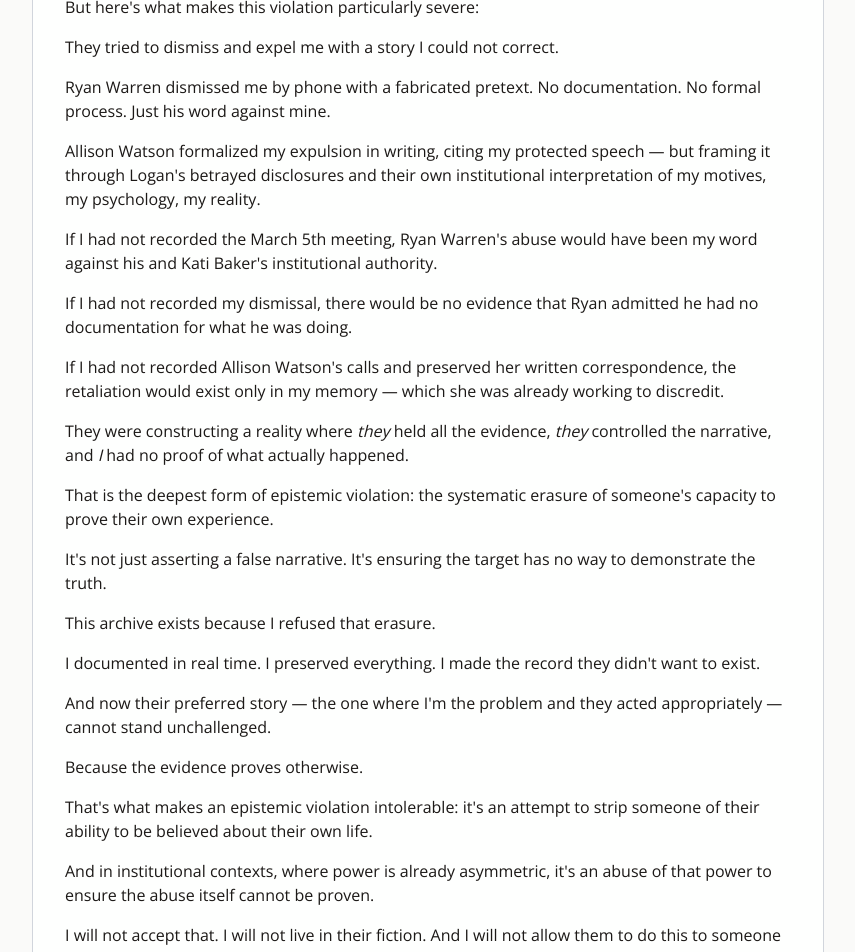
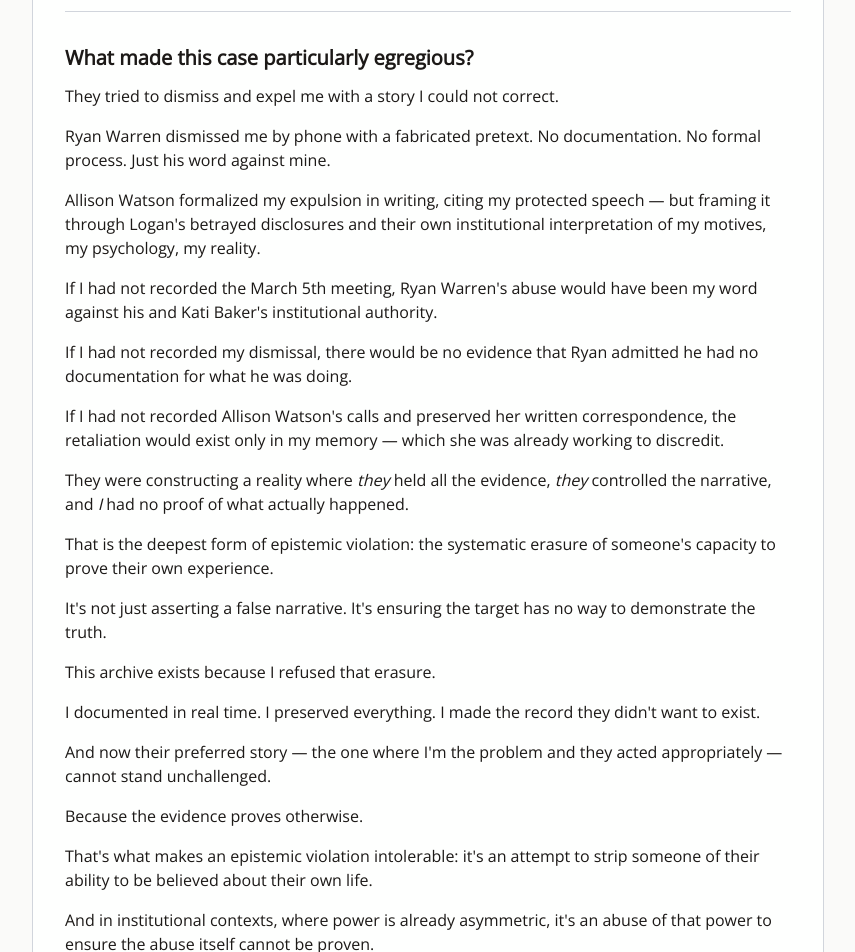
Before and after one commit to rswfire/rswfire.oprd, a Next.js app: page /faq in a window 1280 px wide. Shown: the part 7120-8072 px from the top of the page, without its empty margins (368-1223 px from the left). Built offline with nearby package versions, Linux system fonts and the light colour scheme.

Commit message:
Updated Faq.tsx

```diff
--- a/app/(archive)/faq/page.tsx
+++ b/app/(archive)/faq/page.tsx
@@ -259,23 +259,6 @@ export default function FAQPage() {
                         <div>This archive is my refusal.</div>
                         <div>Because once you let an institution overwrite reality with their preferred story, you've given them permission to do it again. To you. To others. Without limit.</div>
                         <div>An epistemic violation isn't just about one person's experience. It's about who gets to say what's real &mdash; and what happens when documentation proves the institution wrong.</div>
-                        <div>But here's what makes this violation particularly severe:</div>
-                        <div>They tried to dismiss and expel me with a story I could not correct.</div>
-                        <div>Ryan Warren dismissed me by phone with a fabricated pretext. No documentation. No formal process. Just his word against mine.</div>
-                        <div>Allison Watson formalized my expulsion in writing, citing my protected speech &mdash; but framing it through Logan's betrayed disclosures and their own institutional interpretation of my motives, my psychology, my reality.</div>
-                        <div>If I had not recorded the March 5th meeting, Ryan Warren's abuse would have been my word against his and Kati Baker's institutional authority.</div>
-                        <div>If I had not recorded my dismissal, there would be no evidence that Ryan admitted he had no documentation for what he was doing.</div>
-                        <div>If I had not recorded Allison Watson's calls and preserved her written correspondence, the retaliation would exist only in my memory &mdash; which she was already working to discredit.</div>
-                        <div>They were constructing a reality where <em>they</em> held all the evidence, <em>they</em> controlled the narrative, and <em>I</em> had no proof of what actually happened.</div>
-                        <div>That is the deepest form of epistemic violation: the systematic erasure of someone's capacity to prove their own experience.</div>
-                        <div>It's not just asserting a false narrative. It's ensuring the target has no way to demonstrate the truth.</div>
-                        <div>This archive exists because I refused that erasure.</div>
-                        <div>I documented in real time. I preserved everything. I made the record they didn't want to exist.</div>
-                        <div>And now their preferred story &mdash; the one where I'm the problem and they acted appropriately &mdash; cannot stand unchallenged.</div>
-                        <div>Because the evidence proves otherwise.</div>
-                        <div>That's what makes an epistemic violation intolerable: it's an attempt to strip someone of their ability to be believed about their own life.</div>
-                        <div>And in institutional contexts, where power is already asymmetric, it's an abuse of that power to ensure the abuse itself cannot be proven.</div>
-                        <div>I will not accept that. I will not live in their fiction. And I will not allow them to do this to someone else without a documented pattern they cannot deny.</div>
                     </div>
                 </div>
 
```
